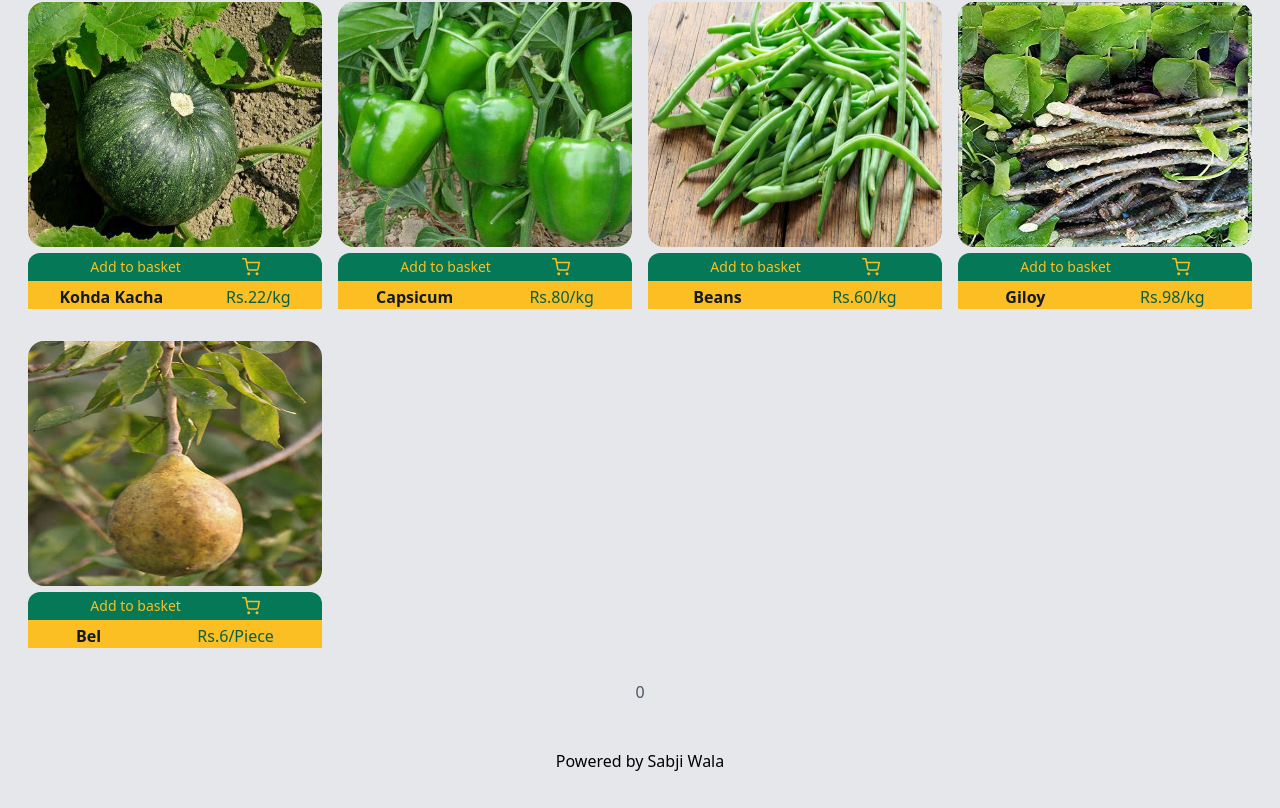
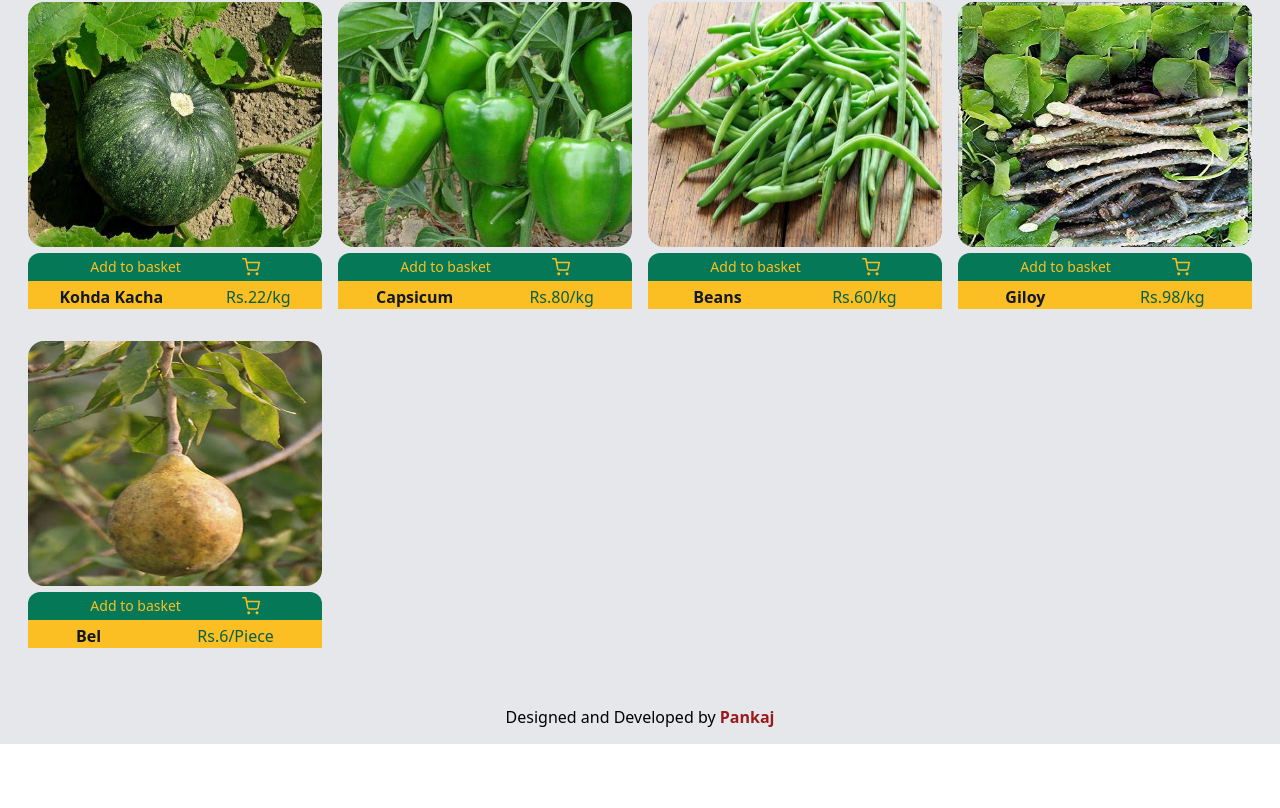
Before and after one commit to Veronika19/sagsabji, a Next.js app: page / in a window 1280 px wide. Shown: the part 3106-3914 px from the top of the page. After the commit the page ends 3850 px from the top, so only its background shows below. Built offline with nearby package versions, Linux system fonts and the light colour scheme; no server answers.

Commit message:
resolve 0 at bottomif cart empty

```diff
--- a/components/Cart.js
+++ b/components/Cart.js
@@ -22,10 +22,9 @@ export default function Cart() {
     window.open(`https://api.whatsapp.com/send?phone=918897433040&text=${whatsAppMsg}`);
   };
 
-  return (
-    <>
-      {cart.length && (
-        <>
+  let cartComp = '';
+  if (cart.length) {
+    cartComp = (
       <div className="flex justify-between flex-wrap content-center border-8 fixed left-0 bottom-0 w-full md:w-11/12 md:left-14 px-2 bg-yellow-600 h-14 min-h-0 mb-3 rounded-tl-3xl rounded-bl-3xl rounded-br-3xl">
         <div className="text-white text-lg ml-2">
           <i>Total added: {cart.length} items</i>
@@ -40,8 +39,8 @@ export default function Cart() {
           </div>
         </button>
       </div>
-        </>
-      )}
-    </>
     );
   }
+
+  return <>{cartComp}</>;
+}
--- a/components/Layout.js
+++ b/components/Layout.js
@@ -7,15 +7,18 @@ export default function Layout(props) {
 
       <main>
         {props.children}
-        <footer className="flex items-center justify-center w-full h-24 border-t">
-          <a
-            className="flex items-center justify-center"
-            href="https://vercel.com?utm_source=create-next-app&utm_medium=default-template&utm_campaign=create-next-app"
-            target="_blank"
-            rel="noopener noreferrer"
-          >
-            Powered by Sabji Wala
-          </a>
+        <footer className="flex items-center justify-center w-full h-14 border-t">
+          <p className="flex items-center justify-center">
+            Designed and Developed by&nbsp;
+            <a
+              className="text-red-800 font-bold"
+              href="tel:9555199044"
+              target="_blank"
+              rel="noopener noreferrer"
+            >
+              Pankaj
+            </a>
+          </p>
         </footer>
       </main>
     </div>
```
Lines whose indentation alone changed are shown as unchanged.
